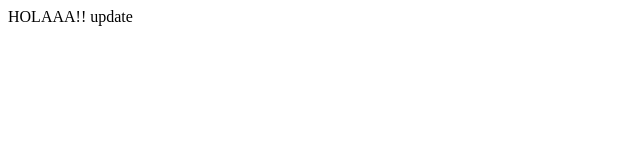
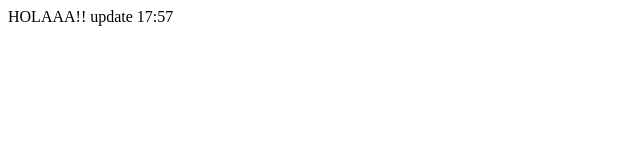
Before and after one commit to eloy81/mindar_eloy, a plain HTML site: page index.html in a window 1280 px wide. Shown: the full height of the page, 0-640 px from the left. Drawn offline with Linux system fonts and the light colour scheme.

Commit message:
estructura

```diff
--- a/index.html
+++ b/index.html
@@ -7,6 +7,6 @@
 </head>
 <body>
     HOLAAA!!
-    update
+    update 17:57
 </body>
 </html>
```
